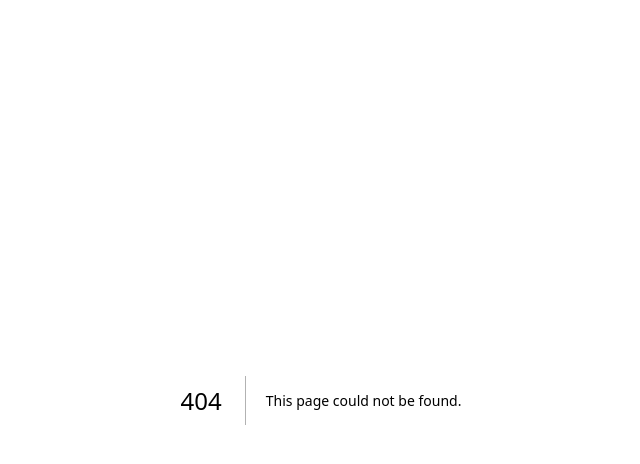
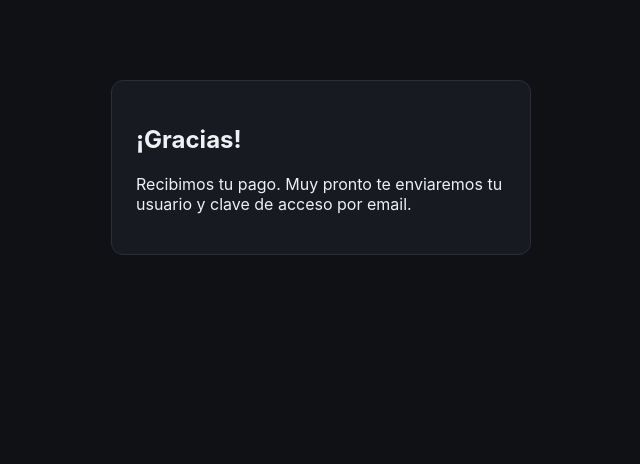
Before and after one commit to somosmuzamarketing-spec/muza-platform, a Next.js app: page /registro/gracias in a window 1280 px wide. Before the commit this address had no page. Shown: the top 464 px of the page, without its empty margins (319-959 px from the left). Built offline with nearby package versions, Linux system fonts and the light colour scheme.

Commit message:
Create page.tsx

```diff
--- /dev/null
+++ b/src/app/registro/gracias/page.tsx
@@ -0,0 +1,10 @@
+export default function Gracias() {
+  return (
+    <div className="container">
+      <div className="card" style={{ maxWidth: 420, margin: "3rem auto" }}>
+        <h2>¡Gracias!</h2>
+        <p>Recibimos tu pago. Muy pronto te enviaremos tu usuario y clave de acceso por email.</p>
+      </div>
+    </div>
+  );
+}
```
